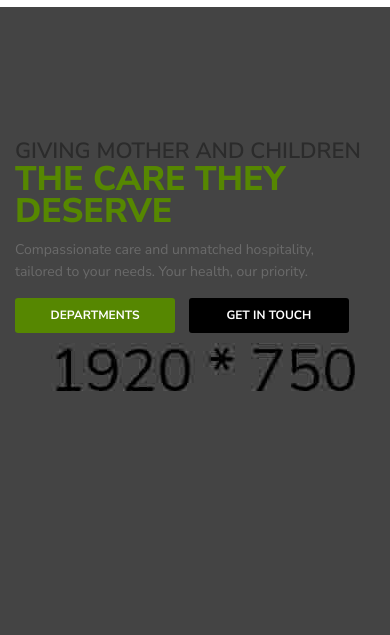
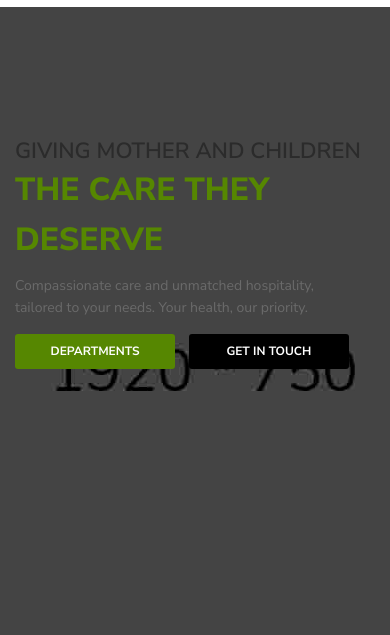
Before and after one commit to mari-sankar/arun-nurshing-home, a plain HTML site: page index.html in a window 390 px wide. Shown: the part 160-795 px from the top of the page. Drawn offline with Linux system fonts and the light colour scheme; some packages are replaced by stand-ins of ours.

Commit message:
modified:   assets/css/responsive.css 	modified:   assets/image/default-logo.png 	modified:   index.html 	deleted:    name logo.png

```diff
--- a/assets/css/responsive.css
+++ b/assets/css/responsive.css
@@ -16,8 +16,8 @@
 		overflow: hidden;
 	}
 	.home-page-one .main-slider h1 span{
-		margin-top: 25px;
-		font-size: 34px;
+		font-size: 32px;
+		line-height: 50px;
 	}
 }
 
--- a/index.html
+++ b/index.html
@@ -49,7 +49,7 @@
             </div>
             <div class="navbar navbar-expand-lg bsnav bsnav-sticky bsnav-sticky-slide">
                <div class="container">
-                  <a class="navbar-brand" href="index.html"><img src="name logo.png" class="img-fluid" alt="img"></a>
+                  <a class="navbar-brand" href="index.html"><img src="assets/image/default-logo.png" class="img-fluid" alt="img"></a>
                   <button class="navbar-toggler toggler-spring"><span class="navbar-toggler-icon"></span></button>
                   <div class="collapse navbar-collapse">
                      <ul class="navbar-nav navbar-mobile ml-auto mr-auto">
```
Also changed, not shown: assets/image/default-logo.png, name logo.png (deleted).
